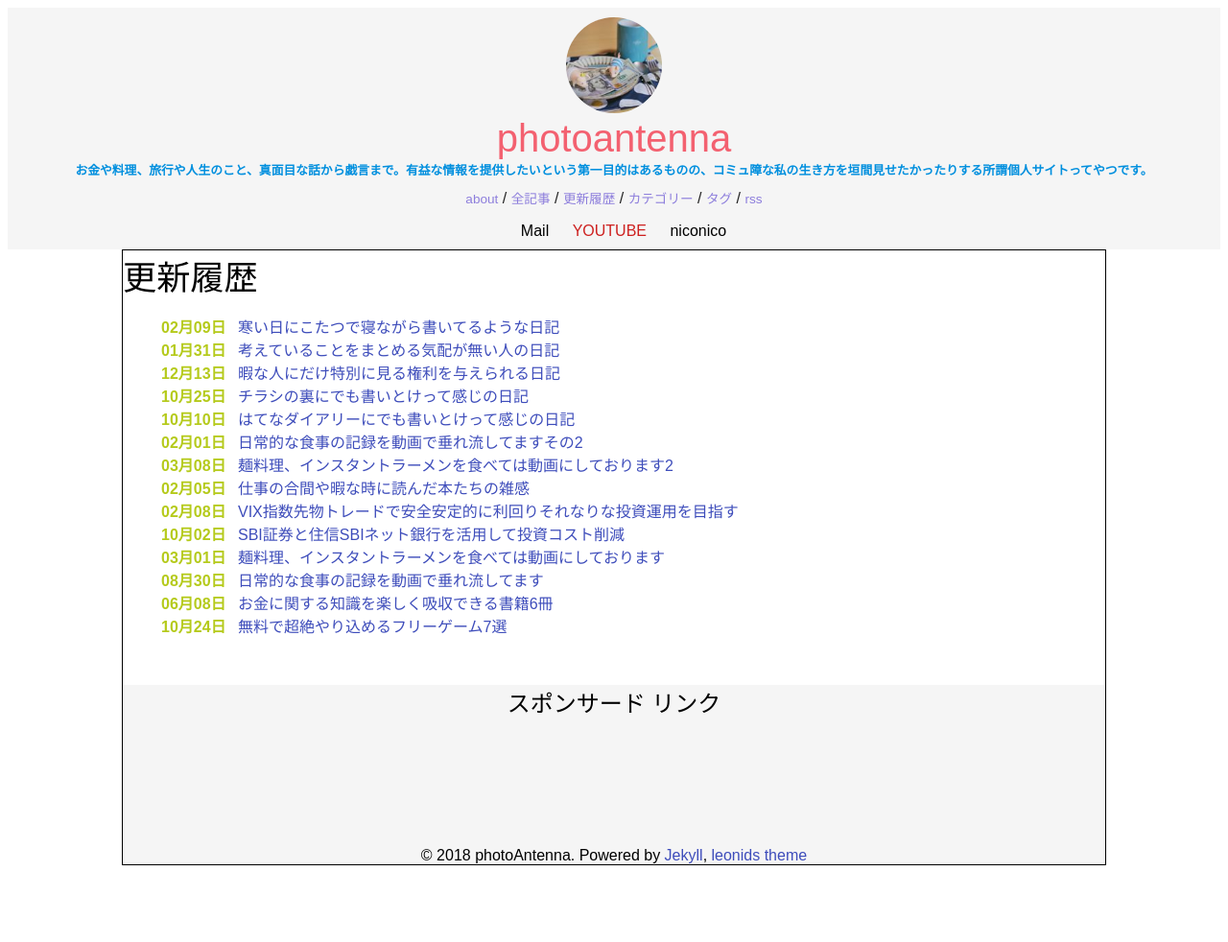
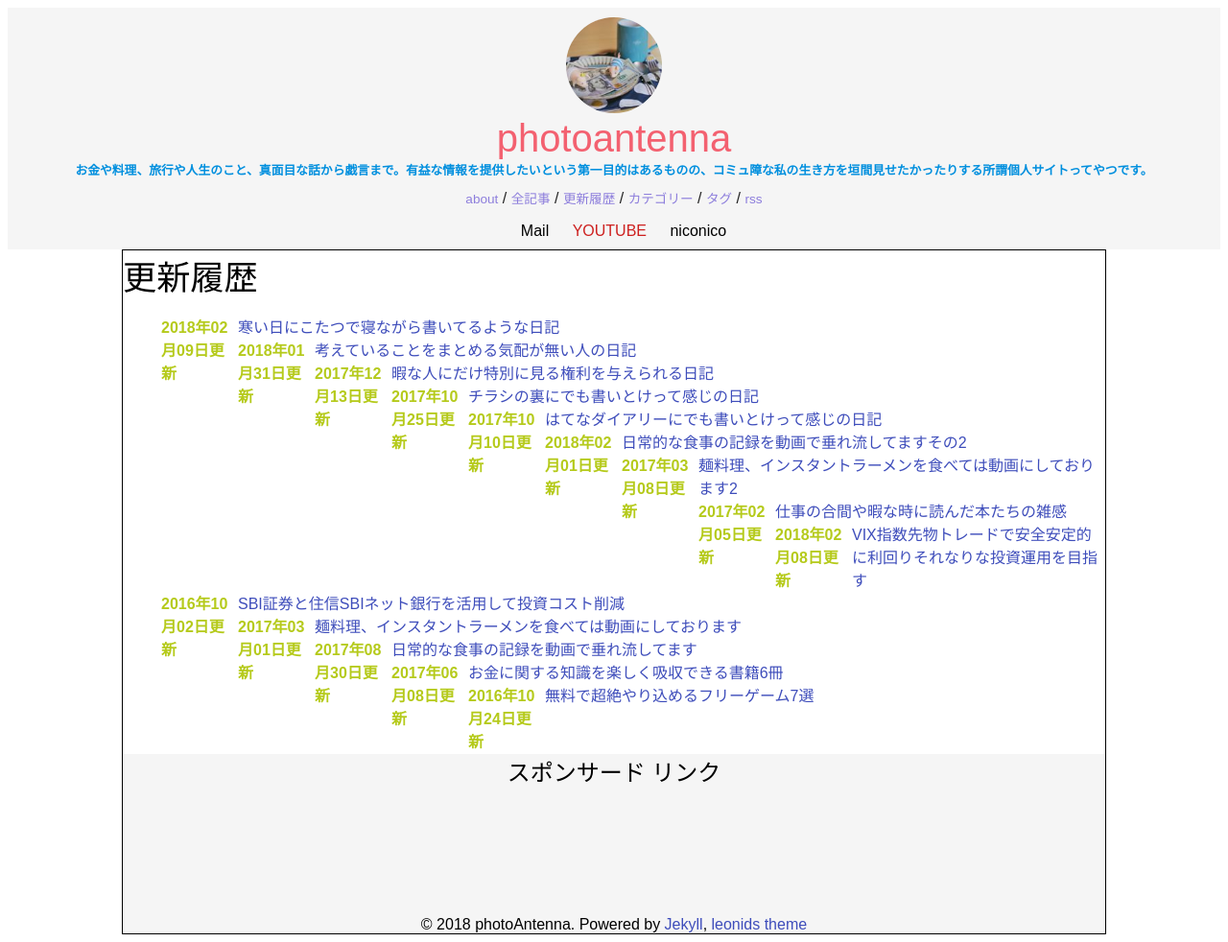
Before and after one commit to photoantenna/photoantenna.github.io, a Jekyll site: the page built from update.html, in a window 1280 px wide. Shown: the whole page at 96% size. Built offline with Jekyll 4.4.1, drawn with Linux system fonts in a browser that asks for light colours; before the commit the page ends 910 px from its top, so only the background shows below that.

Commit message:
Update update.html

```diff
--- a/update.html
+++ b/update.html
@@ -30,7 +30,7 @@
                   float:left;
                   color: #b5ca1b;
                   font-weight: bold;">
-        {% if post.update %}{{ post.update | date: "%m月%d日" }}</div><a href="{{ site.url }}{{ post.url }}">{{ post.title }}{% endif %}</a></li>{% endfor %}
+        {% if post.update %}{{ post.update | date: "%Y年%m月%d日" }}更新</div><a href="{{ site.url }}{{ post.url }}">{{ post.title }}{% endif %}</a></li>{% endfor %}
     </ul>
 
   </div>
```
